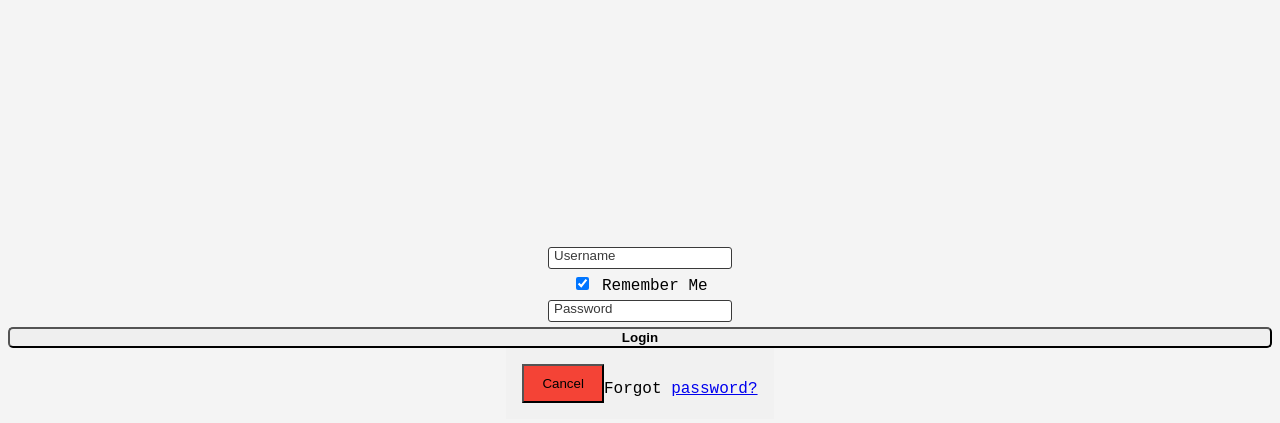
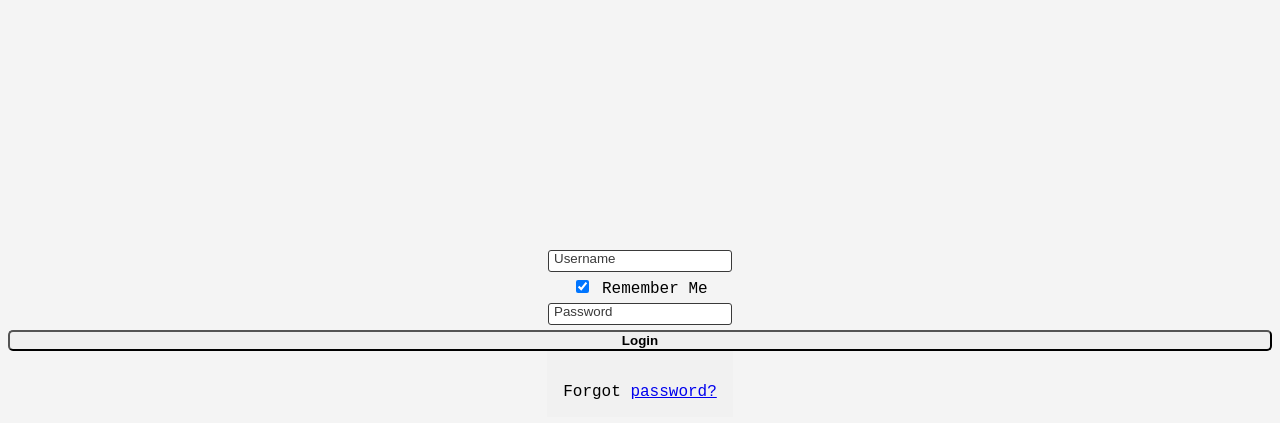
Before and after one commit to footynow/footynow.github.io, a plain HTML site: page index.html in a window 1280 px wide. Shown: the part 118-541 px from the top of the page. Drawn offline with Linux system fonts and the light colour scheme.

Commit message:
removed cancel button

```diff
--- a/index.html
+++ b/index.html
@@ -37,7 +37,6 @@
      			<input type="submit" value="Login" id="login-form-submit">
 
 		<div class="container" style="background-color:#f1f1f1">
-			<button type="button" class="cancelbtn">Cancel</button>
 			<span class="psw">Forgot <a href="#">password?</a></span>
 		</div>
 		</form>
```
